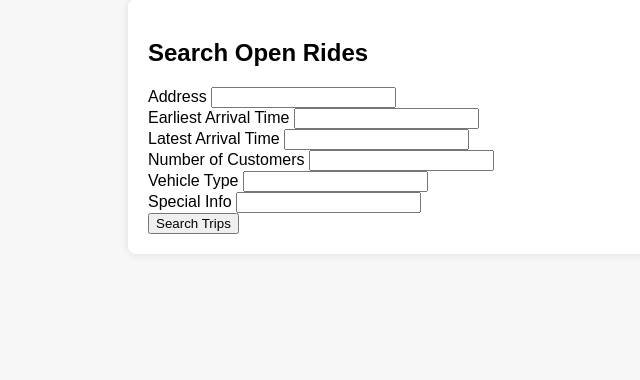
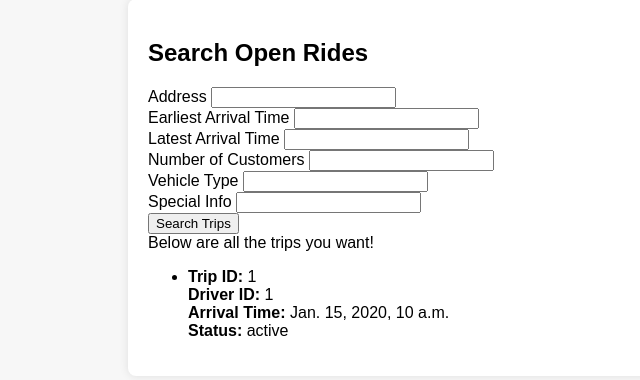
Before and after one commit to zizicc/ride-sharing-app, a Django app: page /driver/ in a window 1280 px wide. Shown: the part 144-524 px from the top of the page, without its empty margins (108-748 px from the left). Run offline with Django 5.2, Linux system fonts and the light colour scheme; tables that the repository leaves empty hold one stand-in row (values such as "Sample post").

Commit message:
update "search open rides" page

```diff
--- /dev/null
+++ b/docker-deploy/web-app/ride_sharing_app/models.py
@@ -0,0 +1,15 @@
+# models.py 文件中的示例代码
+from django.db import models
+
+class Trip(models.Model):
+    t_id = models.AutoField(primary_key=True)
+    t_driverid = models.IntegerField()
+    t_tripusersid = models.IntegerField()
+    t_locationid = models.IntegerField()
+    t_arrival_date_time = models.DateTimeField()
+    t_shareno = models.IntegerField(default=0)
+    t_isshareornot = models.BooleanField()
+    t_status = models.CharField(max_length=50, default='open')
+
+    def __str__(self):
+        return f"Trip {self.t_id}"
--- a/docker-deploy/web-app/ride_sharing_app/settings.py
+++ b/docker-deploy/web-app/ride_sharing_app/settings.py
@@ -38,6 +38,7 @@ INSTALLED_APPS = [
     'django.contrib.sessions',
     'django.contrib.messages',
     'django.contrib.staticfiles',
+    'ride_sharing_app',
 ]
 
 MIDDLEWARE = [
--- a/docker-deploy/web-app/ride_sharing_app/views.py
+++ b/docker-deploy/web-app/ride_sharing_app/views.py
@@ -2,7 +2,7 @@ from django.shortcuts import render, redirect, reverse
 from django.contrib.auth import login, authenticate
 from django.contrib.auth.forms import UserCreationForm
 from django.contrib.auth.decorators import login_required
-
+from .models import Trip
 
 # Views
 @login_required
@@ -44,3 +44,13 @@ def driver_myDrive(request):
 def driver_profile(request):
     # rides = ride.objects.filter(r_state='OPEN').order_by('r_arrival_date_time')
     return render(request, 'driver/driverProfile.html', {})
+
+
+def driver_search(request):
+    # 获取所有状态为 'open' 的 trip 记录
+    # open_trips = Trip.objects.filter(t_status='open')
+
+    # 将查询结果传递到模板
+    # return render(request, 'driver/search.html', {'open_trips': open_trips})
+    all_trips = Trip.objects.all()  # 查询所有行程
+    return render(request, 'driver/search.html', {'open_trips': all_trips})
--- a/docker-deploy/web-app/templates/driver/search.html
+++ b/docker-deploy/web-app/templates/driver/search.html
@@ -37,4 +37,22 @@
 
         <button type="submit">Search Trips</button>
     </form>
+
+    <div>Below are all the trips you want!</div>
+    <div>
+        {% if open_trips %}
+            <ul>
+                {% for trip in open_trips %}
+                    <li>
+                        <strong>Trip ID:</strong> {{ trip.t_id }}<br>
+                        <strong>Driver ID:</strong> {{ trip.t_driverid }}<br>
+                        <strong>Arrival Time:</strong> {{ trip.t_arrival_date_time }}<br>
+                        <strong>Status:</strong> {{ trip.t_status }}<br>
+                    </li>
+                {% endfor %}
+            </ul>
+        {% else %}
+            <p>No open trips available.</p>
+        {% endif %}
+    </div>
 {% endblock %}
```
